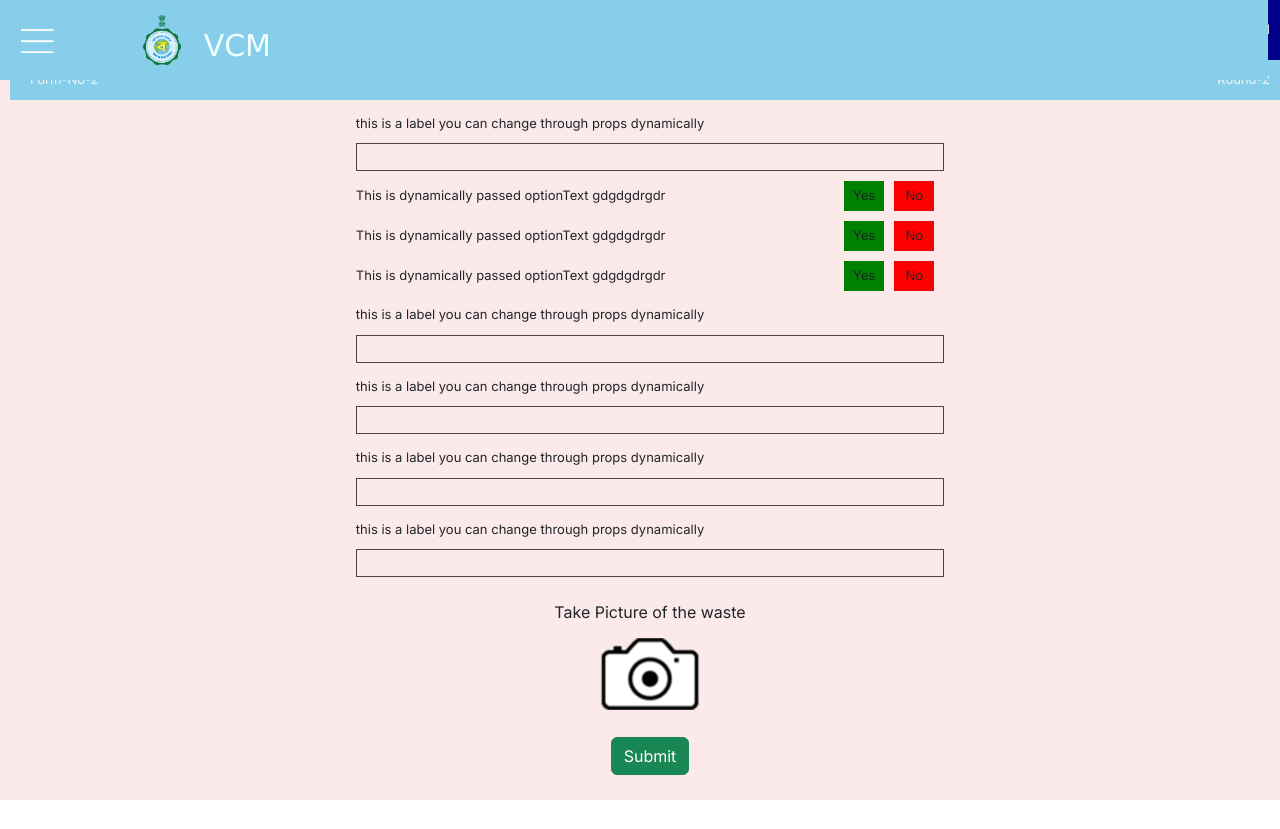
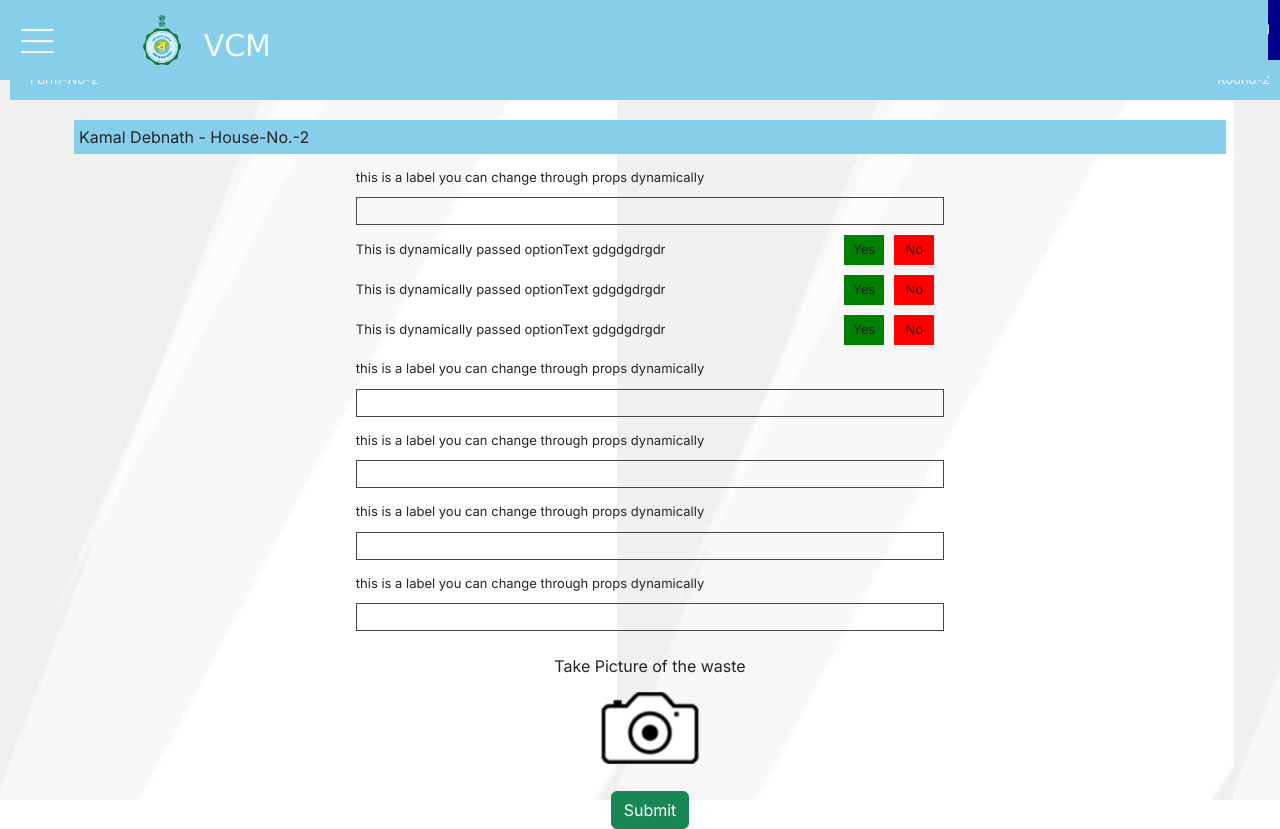
Before and after one commit to avinabagh98/Aswas-next, a Next.js app in the folder aswas/: page /home/layout/survey in a window 1280 px wide. Before the commit the page ends 800 px from the top, so only its background shows below. Built offline with nearby package versions, Linux system fonts and the light colour scheme.

Commit message:
background image added

```diff
--- a/aswas/app/home/home.module.css
+++ b/aswas/app/home/home.module.css
@@ -1,7 +1,9 @@
 .container {
     height: 100vh;
     width: 100vw;
-    background-color: #fceaea;
+    background-image: url("/aswas/public/images/app_background_image.jpg");
+    background-size: cover;
+    background-position: center;
 }
 
 .header {
--- a/aswas/app/home/layout.js
+++ b/aswas/app/home/layout.js
@@ -3,6 +3,7 @@
 import { Row, Offcanvas, Button } from "react-bootstrap";
 import { useState } from "react";
 import styles from "./home.module.css";
+import bg from "../../public/images/app_background_image.jpg";
 
 export default function homelayout({ children }) {
   const [show, setShow] = useState(false);
@@ -12,7 +13,13 @@ export default function homelayout({ children }) {
 
   return (
     <>
-      <div className={styles.container}>
+      <div
+        style={{
+          backgroundImage: `url(${bg.src})`,
+          width: "100vw",
+          height: "100vh",
+        }}
+      >
         {/* Mobile Screen Header */}
         <Row className={styles.header}>
           <div className={styles.headerContent}>
--- a/aswas/app/home/layout/survey/page.js
+++ b/aswas/app/home/layout/survey/page.js
@@ -17,6 +17,11 @@ export default function page() {
           <Textparser text={"Round-2"} />
         </span>
       </div>
+
+      <span className={styles.name}>
+        <Textparser text={"Kamal Debnath - House-No.-2"} />
+      </span>
+
       <div className={styles.content}>
         <span>
           <Surveyques labelText="this is a label you can change through props dynamically" />
--- a/aswas/app/home/layout/survey/survey.module.css
+++ b/aswas/app/home/layout/survey/survey.module.css
@@ -4,6 +4,16 @@
       flex-direction: column;
       justify-content: left;
       align-items: center;
+}
+
+.name {
+      height: auto;
+      width: 90%;
+      margin-top: 20px;
+      padding: 5px;
+      color: var(--text-color);
+      background-color: var(--skyblue);
+
 }
 
 
```
Also changed, not shown: aswas/public/images/app_background_image.jpg (added).
